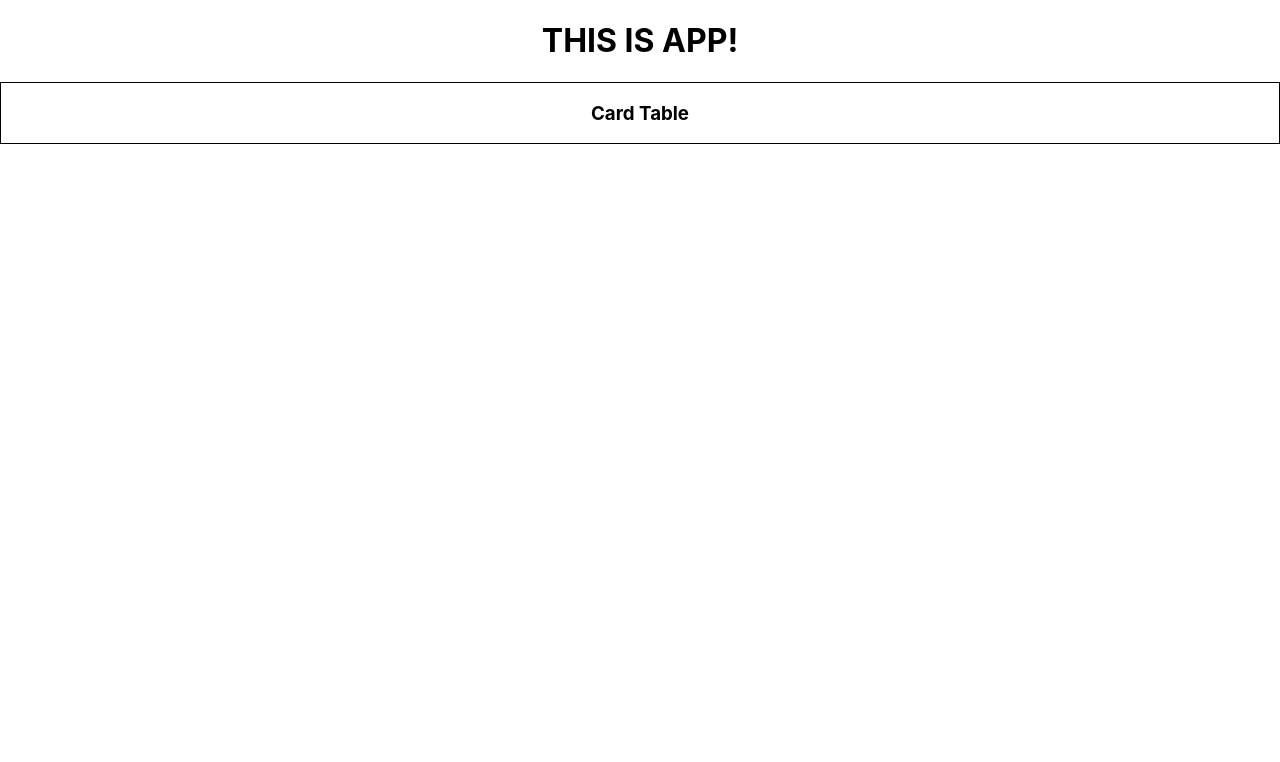
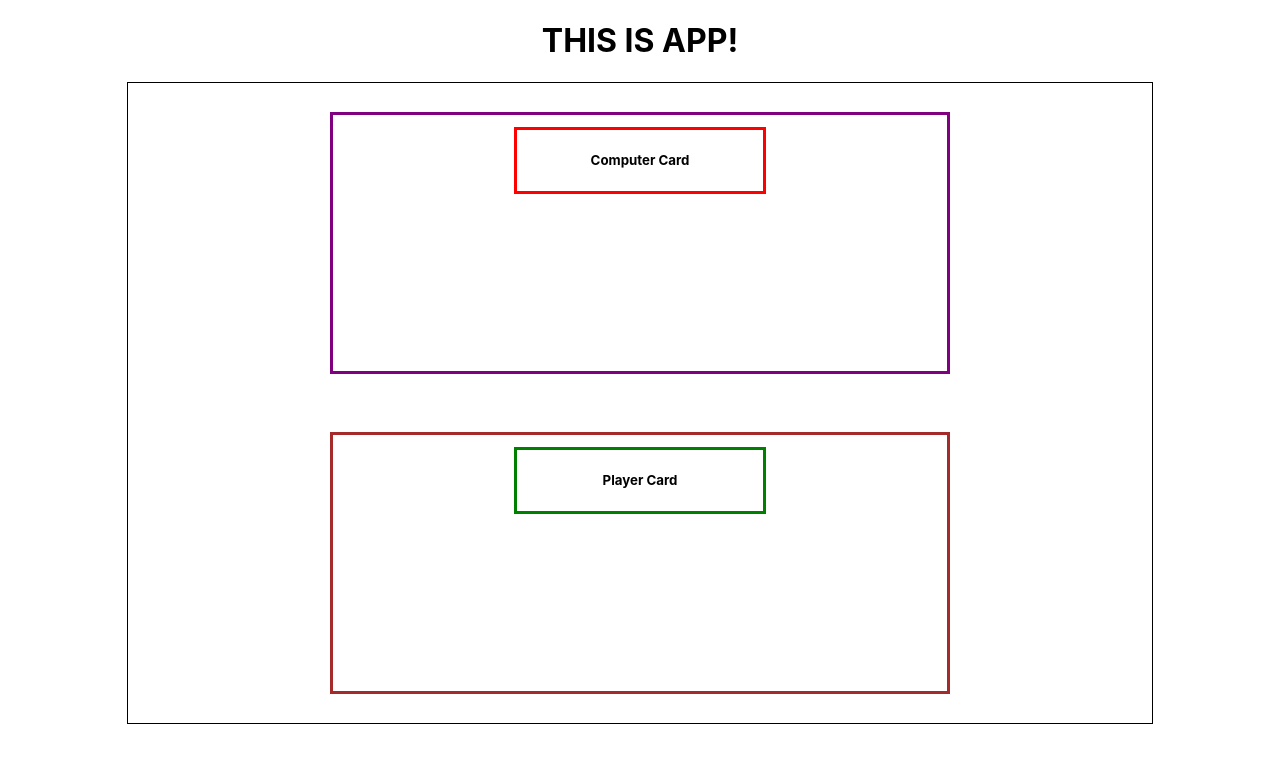
Before and after one commit to jzanderson09/blackjack, a React (Create React App) app: page / in a window 1280 px wide. Shown: the top 762 px of the page. Built offline with nearby package versions, Linux system fonts and the light colour scheme.

Commit message:
Set up CardTable basic layout (no styling) with computerCard on top and playerCard on bottom (both wrapped in divs). Will start working on logic next.

```diff
--- a/src/components/CardTable.jsx
+++ b/src/components/CardTable.jsx
@@ -1,4 +1,7 @@
 import React, { Component } from 'react';
+
+import PlayerCard from './PlayerCard';
+import ComputerCard from './ComputerCard';
 
 class CardTable extends Component {
     constructor(props) {
@@ -10,11 +13,33 @@ class CardTable extends Component {
 
     render() {
         return (
-            <div className="CardTable"
-            style={{
-                border: "1px solid black",
-                margin: "auto"}}>
-                <h3>Card Table</h3>
+            <div className="card-table"
+                style={{
+                    border: "1px solid black",
+                    margin: "auto",
+                    width: "80%",
+                    height: "80vh",
+                    display: "flex",
+                    flexFlow: "row wrap"
+            }}>
+                <div className="computer-card-container"
+                    style={{
+                        width: "60%",
+                        height: "40%",
+                        margin: "auto",
+                        border: "3px solid purple"
+                }}>
+                <ComputerCard />
+                </div>
+                <div className="player-card-container"
+                    style={{
+                        width: "60%",
+                        height: "40%",
+                        margin: "auto",
+                        border: "3px solid brown"
+                }}>
+                <PlayerCard />
+                </div>
             </div>
         );
     }
--- a/src/components/ComputerCard.jsx
+++ b/src/components/ComputerCard.jsx
@@ -1 +1,16 @@
 import React from 'react';
+
+const ComputerCard = () => {
+    return (
+        <div className="computer-card"
+            style={{
+                border: "3px solid red",
+                margin: "auto",
+                marginTop: "2%",
+                width: "40%"}}>
+            <h5>Computer Card</h5>
+        </div>
+    );
+};
+
+export default ComputerCard;
--- a/src/components/PlayerCard.jsx
+++ b/src/components/PlayerCard.jsx
@@ -1 +1,16 @@
 import React from 'react';
+
+const PlayerCard = () => {
+    return (
+        <div className="player-card"
+            style={{
+                border: "3px solid green",
+                margin: "auto",
+                marginTop: "2%",
+                width: "40%"}}>
+            <h5>Player Card</h5>
+        </div>
+    );
+};
+
+export default PlayerCard;
```
